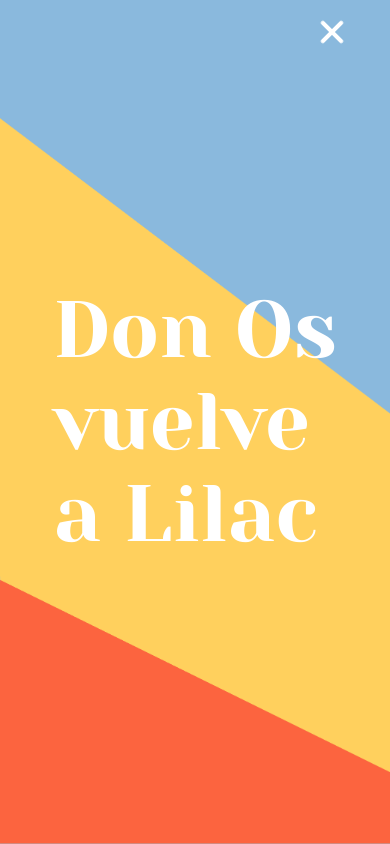
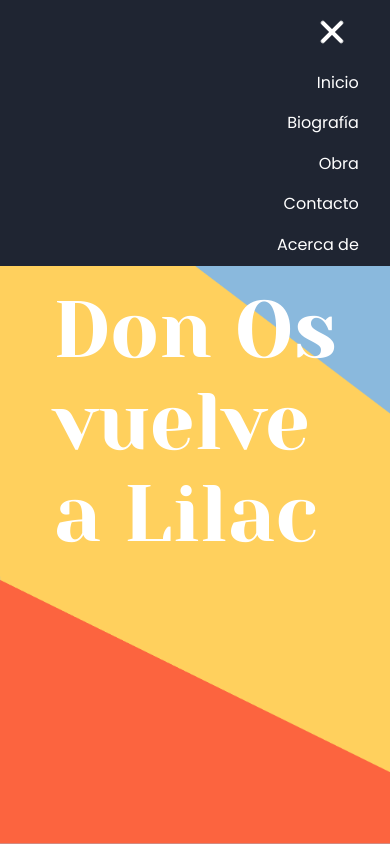
Before and after one commit to drjauss/don-os, a React (Create React App) app: page / in a window 390 px wide. Both pictures are taken after a click on the element 205 px from the left and 32 px from the top of the page. Shown: the top 844 px of the page. Built offline with nearby package versions, Linux system fonts and the light colour scheme.

Commit message:
feat: header vertical menu implemented

```diff
--- a/src/components/Header/Header.scss
+++ b/src/components/Header/Header.scss
@@ -1,8 +1,38 @@
 @import "../../variables";
 @import "../../../node_modules/hamburgers/_sass/hamburgers/hamburgers.scss";
 
+@keyframes slide {
+  0% {
+    transform: translateY(-500px);
+    opacity: 0;
+  }
+  60% {
+    transform: translateY(0px);
+  }
+  62% {
+    transform: translateY(30px);
+  }
+  70% {
+    opacity: 1;
+  }
+  80% {
+    transform: translateY(0);
+  }
+}
+
 .Header {
   width: 100%;
+
+  &.header-visible {
+    &.slide {
+      background-color: $black;
+      transition: all 0.4s ease-out;
+    }
+  }
+
+  &:not(.header-visible) {
+    transition: all 0.4s ease;
+  }
 
   &.floating-header {
     position: absolute;
@@ -87,19 +117,25 @@
       .hamburger {
         padding: 20px;
       }
-
-      .hamburger-inner,
-      .hamburger-inner::before,
-      .hamburger-inner::after {
-        background-color: white;
-      }
     }
 
-    > div.non-floating-nav {
-      .hamburger-inner,
-      .hamburger-inner::before,
-      .hamburger-inner::after {
+    .hamburger-inner {
+      &.white-bg {
+        background-color: white;
+
+        &::before,
+        &::after {
+          background-color: white;
+        }
+      }
+
+      &.black-bg {
         background-color: $black;
+
+        &::before,
+        &::after {
+          background-color: $black;
+        }
       }
     }
   }
@@ -133,4 +169,48 @@
       display: none;
     }
   }
+
+  div.vertical-menu {
+    transition: all 0.4s ease-out;
+
+    ul {
+      display: none;
+      list-style: none;
+      padding: 0;
+      margin: 0;
+      transition: all 0.4s ease-out;
+
+      &.menu-visible {
+        display: block;
+        transition: all 0.4s ease;
+      }
+
+      li {
+        display: none;
+        padding: 10px 8%;
+        margin-bottom: 2px;
+        font-family: $poppins;
+        text-align: right;
+        transition: all 0.4s ease-out;
+
+        &:hover {
+          padding-right: 9%;
+          box-shadow: 0 2px 0px -1px white;
+          transition: all 0.4s ease;
+        }
+
+        &.slide {
+          display: block;
+          background-color: $black;
+          animation: slide 0.7s ease-in;
+          transition: all 0.4s ease-out;
+        }
+
+        a {
+          color: white;
+          text-decoration: none;
+        }
+      }
+    }
+  }
 }
--- a/src/components/Header/Header.tsx
+++ b/src/components/Header/Header.tsx
@@ -8,7 +8,13 @@ function Header() {
   const [isActive, setIsActive] = useState(false);
 
   return (
-    <div className={"Header " + (location.pathname === NavigationRoutesEnum.HOME ? " floating-header" : "")}>
+    <div
+      className={
+        "Header " +
+        (location.pathname === NavigationRoutesEnum.HOME ? " floating-header" : "") +
+        (isActive ? " header-visible slide" : "")
+      }
+    >
       <nav className="desktop">
         {location.pathname !== NavigationRoutesEnum.HOME && (
           <div>
@@ -41,7 +47,7 @@ function Header() {
         {location.pathname !== NavigationRoutesEnum.HOME && (
           <div>
             <Link to="/">
-              <h2 className="title">Don Os vuelve a Lilac</h2>
+              <h2 className={"title " + (isActive ? "white" : "black")}>Don Os vuelve a Lilac</h2>
             </Link>
           </div>
         )}
@@ -58,11 +64,35 @@ function Header() {
             aria-controls="navigation"
           >
             <div className="hamburger-box">
-              <div className="hamburger-inner"></div>
+              <div
+                className={
+                  "hamburger-inner " +
+                  (location.pathname === NavigationRoutesEnum.HOME || isActive ? "white-bg" : "black-bg")
+                }
+              ></div>
             </div>
           </div>
         </div>
       </nav>
+      <div className="vertical-menu">
+        <ul className={(isActive && "menu-visible") || ""}>
+          <li className={"slide " + (location.pathname === NavigationRoutesEnum.HOME ? "active" : "not-home")}>
+            <Link to="/">Inicio</Link>
+          </li>
+          <li className={"slide " + (location.pathname.includes(NavigationRoutesEnum.BIOGRAPHY) ? "active" : "")}>
+            <Link to="/biografia">Biografía</Link>
+          </li>
+          <li className={"slide " + (location.pathname.includes(NavigationRoutesEnum.WORK) ? "active" : "")}>
+            <Link to="/obra">Obra</Link>
+          </li>
+          <li className={"slide " + (location.pathname.includes(NavigationRoutesEnum.CONTACT) ? "active" : "")}>
+            <Link to="/contacto">Contacto</Link>
+          </li>
+          <li className={"slide " + (location.pathname.includes(NavigationRoutesEnum.ABOUT) ? "active" : "")}>
+            <Link to="/acerca-de">Acerca de</Link>
+          </li>
+        </ul>
+      </div>
     </div>
   );
 }
```
